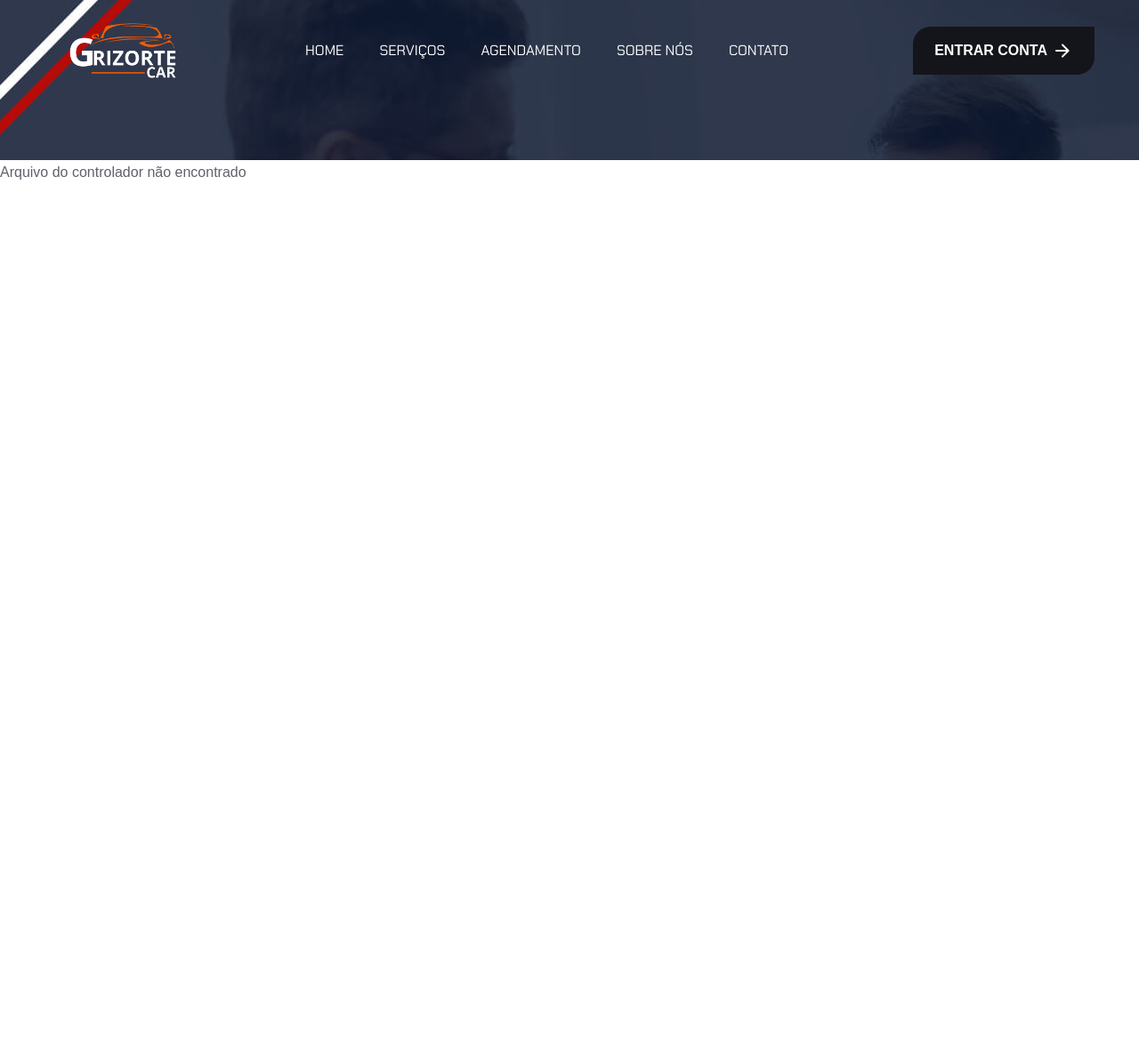
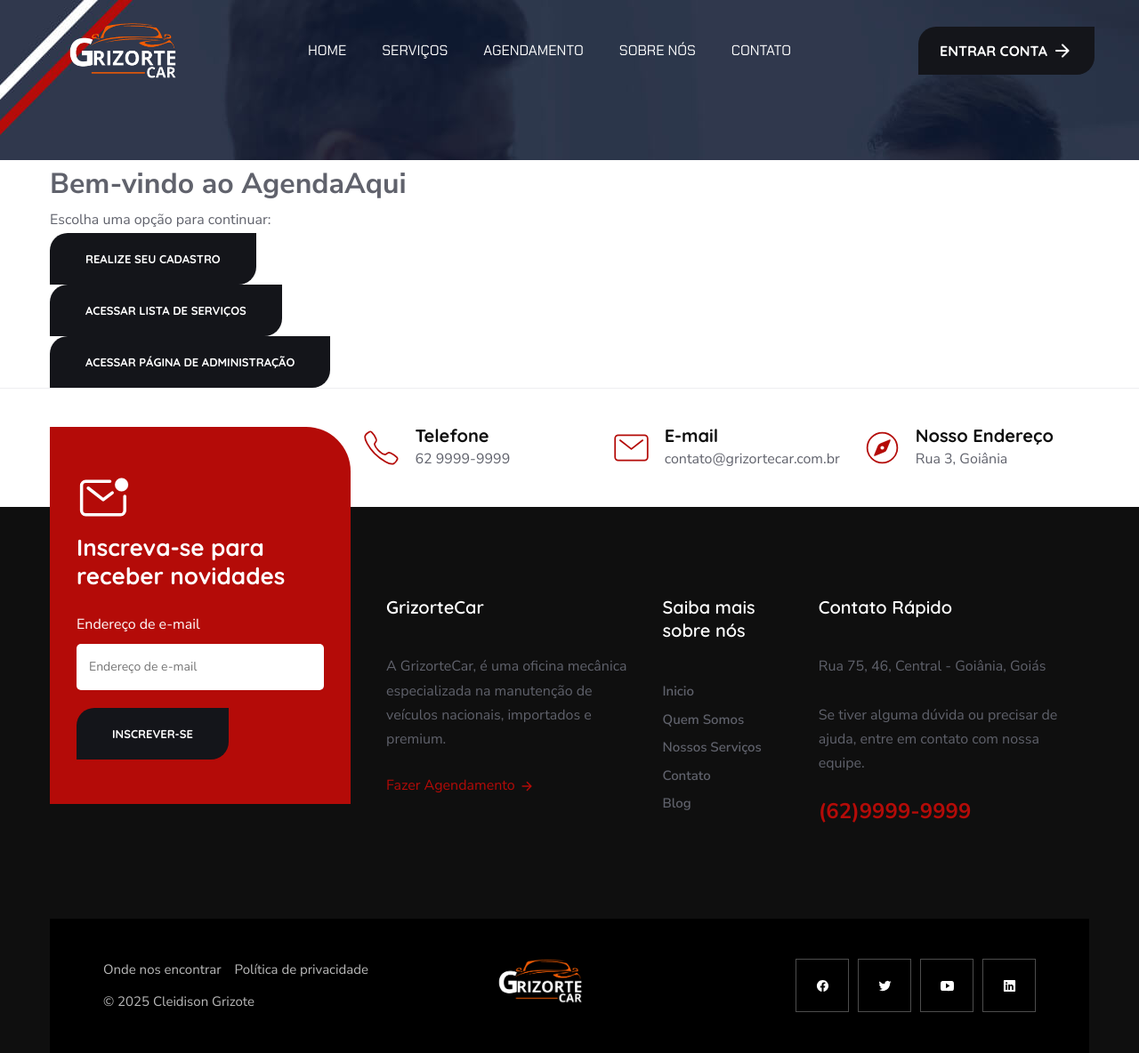
Before and after one commit to cleidisongrizorte/grizortecar, a PHP site: page /agenda/index.php in a window 1280 px wide. Shown: the whole page at 89% size. Before the commit the page ends 202 px from the top, so only its background shows below. Run offline with PHP 8.4, Linux system fonts and the light colour scheme.

Commit message:
criando indexontrol

```diff
--- /dev/null
+++ b/agenda/app/index/IndexControl.php
@@ -0,0 +1,23 @@
+<?php
+include_once __DIR__ . '/IndexView.php';
+
+class IndexControl
+{
+    // Método que trata a requisição do usuário
+    public function handleRequest($action, $params)
+    {
+        // Verifica se a requisição é POST (não será usado aqui, mas mantido para consistência)
+        if ($_SERVER['REQUEST_METHOD'] === 'POST') {
+            // Lógica para ações POST (se necessário no futuro)
+        } else {
+            // Lógica para ações GET
+            switch ($action) {
+                default:
+                    // Exibe a página inicial
+                    $view = new IndexView();
+                    $view->exibirPaginaInicial();
+                    break;
+            }
+        }
+    }
+}
--- /dev/null
+++ b/agenda/app/index/IndexView.php
@@ -0,0 +1,54 @@
+<?php
+
+class IndexView
+{
+    // Método para exibir a página inicial
+    function exibirPaginaInicial()
+    {
+
+        if (isset($_SESSION['message'])) {
+            $message = $_SESSION['message']['text'];
+            $messageType = $_SESSION['message']['type'];
+
+            // Definindo o estilo com base no tipo da mensagem
+            if ($messageType == 'success') {
+                $style = 'color: green;';
+            } else {
+                $style = 'color: red;';
+            }
+
+            echo "<div style='text-align: center; $style'>$message</div><br>";
+
+            // Limpa a mensagem após exibi-la
+            unset($_SESSION['message']);
+        }
+
+        // HTML para a página inicial
+        echo "
+            <div class='container mt-5'>
+                <div class='row justify-content-center'>
+                    <div class='col-md-6 text-center'>
+                        <h1 class='mb-4'>Bem-vindo ao AgendaAqui</h1>
+                        <p class='lead mb-4'>Escolha uma opção para continuar:</p>
+
+                         <!-- Botão para realizar auto cadastro -->
+                        <a href='index.php?control=cliente&action=novo' class='btn btn-primary'>
+                            Realize seu cadastro
+                        </a>
+
+                        <!-- Botão para acessar a lista de serviços -->
+                        <a href='index.php?control=servicos&action=listar' class='btn btn-primary'>
+                            Acessar Lista de Serviços
+                        </a>
+
+                        <!-- Botão para acessar a página de administração -->
+                        <a href='/admin/index.php' class='btn btn-primary'>
+                            Acessar Página de Administração
+                        </a>
+                    </div>
+                </div>
+            </div>
+
+        ";
+    }
+}
--- a/agenda/footer.php
+++ b/agenda/footer.php
@@ -1,3 +1,4 @@
+
 <!DOCTYPE html>
 <html lang="pt-br">
 
--- a/agenda/header.php
+++ b/agenda/header.php
@@ -119,4 +119,5 @@
         </section>
 
 </body>
+<script src="./static/js/script.js"></script>
 </html>
--- a/agenda/index.php
+++ b/agenda/index.php
@@ -1,11 +1,12 @@
 <?php
 
-// Exibir o header
+// Inicia a sessão no início de todas as páginas
+session_start();
+
+//Exibir o header
 include_once 'header.php';
 
-
-
-// Acionar controlador
+// Aciona controlador
 
 // Obter o controle e ação
 $control = $_GET['control'] ?? 'index';
@@ -13,12 +14,14 @@ $action = $_GET['action'] ?? 'listar';
 
 $controlClass = ucfirst($control) . 'Control';
 
-function loadControl($control, $controlClass) {
-    $file = __DIR__ . '/app/' . $control . '/' . $controlClass . '.php';
+function loadControl($control, $controlClass)
+{
+
+    $file = __DIR__ . '/app/' . $control . '/' .  $controlClass . '.php';
     if (file_exists($file)) {
         include_once $file;
     } else {
-        echo 'Arquivo do controlador não encontrado';
+        echo "Arquivo do controlador não encontrado.";
         exit;
     }
 }
@@ -26,18 +29,16 @@ function loadControl($control, $controlClass) {
 loadControl($control, $controlClass);
 
 if (class_exists($controlClass)) {
+
     $controller = new $controlClass();
 
-    // Passar os parâmetros (POST e GET)
+    // Passa os parâmetros (POST e GET)
     $params = array_merge($_POST, $_GET);
 
-    // Executar a ação
+    // Executa a ação
     $controller->handleRequest($action, $params);
 }
 
 
-
-?>
-
-// Exibir o footer
-<?php include 'footer.php'; ?>
+//Exibir o footer
+include_once 'footer.php';
```
Also changed, not shown: agenda/app/cliente/ClienteView.php (+5 -2 lines).
